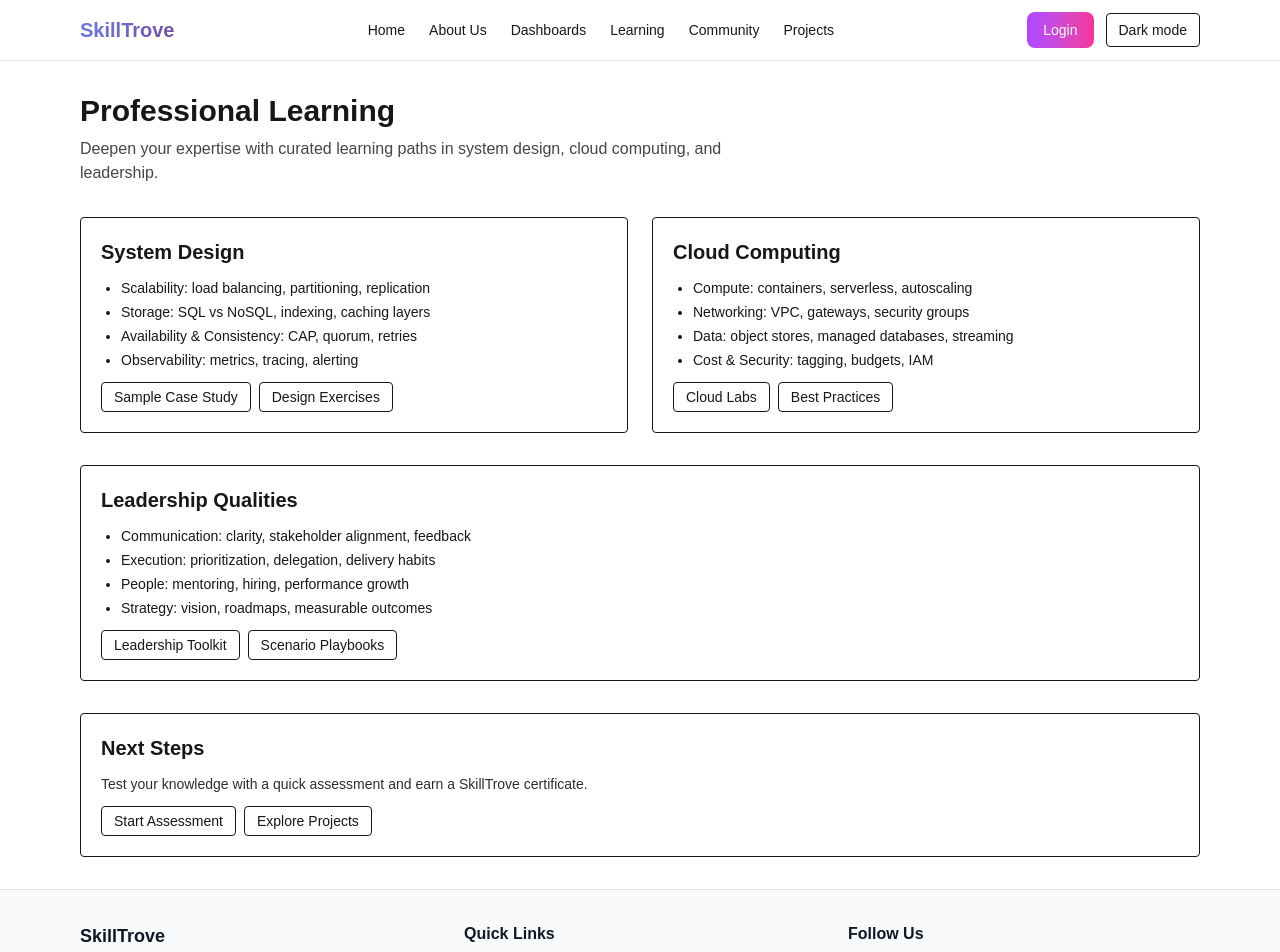
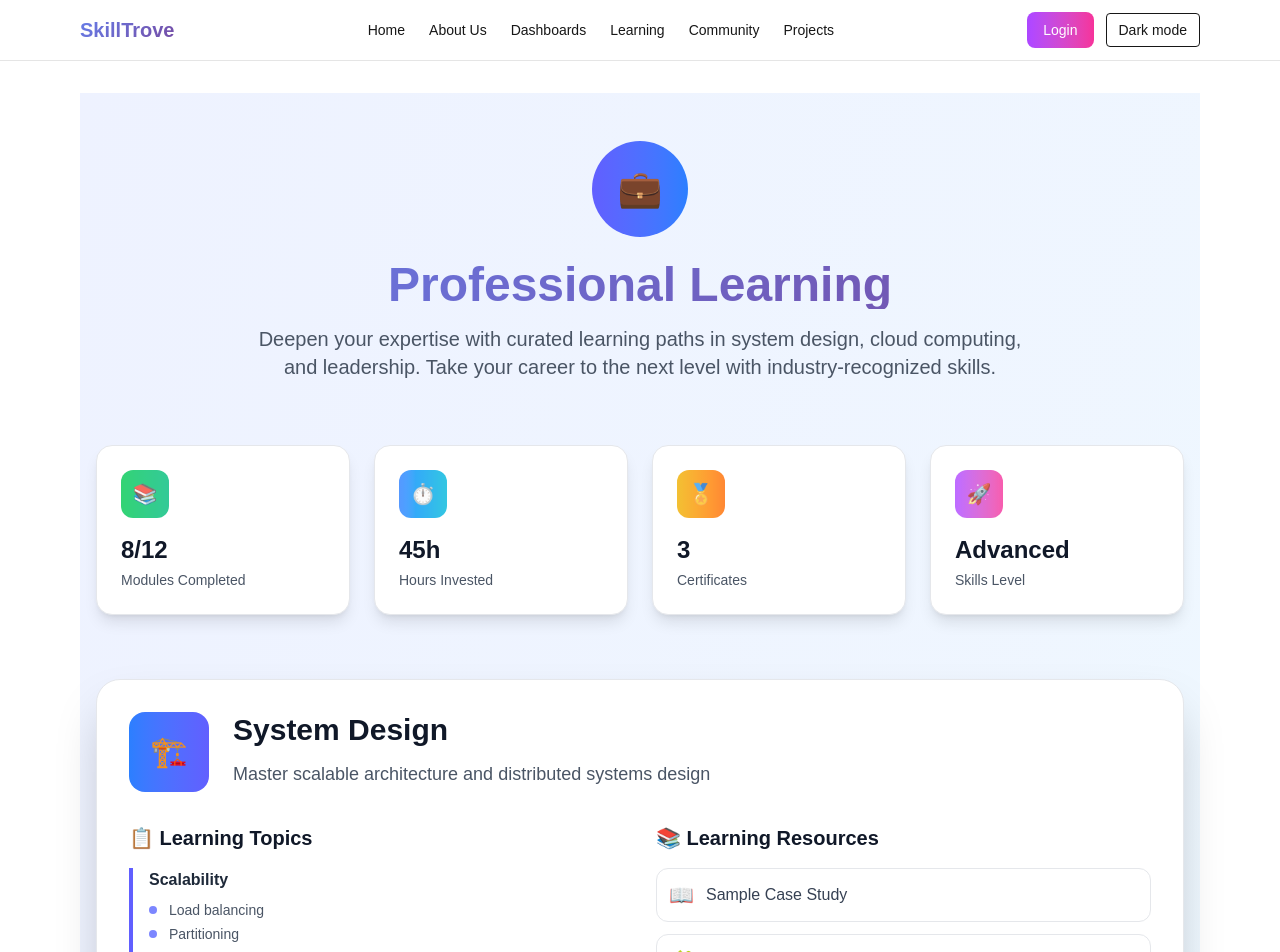
Before and after one commit to sarayu1201/SkillTrove, a Next.js app in the folder ideaspark-skilltrove/: page /learn/professional in a window 1280 px wide. Shown: the top 952 px of the page. Built offline with nearby package versions, Linux system fonts and the light colour scheme.

Commit message:
Refactor professional learning page with enhanced design and detailed learning paths
Co-authored-by: allampallisarayu64 <allampallisarayu64@gmail.com>

```diff
--- a/ideaspark-skilltrove/src/app/learn/professional/page.tsx
+++ b/ideaspark-skilltrove/src/app/learn/professional/page.tsx
@@ -1,63 +1,223 @@
 export default function ProfessionalLearningPage() {
+  const learningPaths = [
+    {
+      title: "System Design",
+      icon: "🏗️",
+      color: "from-blue-500 to-indigo-500",
+      description: "Master scalable architecture and distributed systems design",
+      topics: [
+        { name: "Scalability", items: ["Load balancing", "Partitioning", "Replication", "Horizontal scaling"] },
+        { name: "Storage", items: ["SQL vs NoSQL", "Indexing strategies", "Caching layers", "Data modeling"] },
+        { name: "Availability", items: ["CAP theorem", "Quorum systems", "Retry mechanisms", "Circuit breakers"] },
+        { name: "Observability", items: ["Metrics collection", "Distributed tracing", "Alerting systems", "Performance monitoring"] }
+      ],
+      resources: [
+        { name: "Sample Case Study", type: "📖", href: "#" },
+        { name: "Design Exercises", type: "🧩", href: "#" },
+        { name: "Architecture Patterns", type: "📐", href: "#" }
+      ]
+    },
+    {
+      title: "Cloud Computing",
+      icon: "☁️",
+      color: "from-green-500 to-teal-500",
+      description: "Learn modern cloud platforms and infrastructure as code",
+      topics: [
+        { name: "Compute", items: ["Container orchestration", "Serverless functions", "Auto-scaling", "Microservices"] },
+        { name: "Networking", items: ["VPC design", "API gateways", "Security groups", "CDN optimization"] },
+        { name: "Data", items: ["Object storage", "Managed databases", "Streaming platforms", "Data lakes"] },
+        { name: "Security", items: ["IAM policies", "Encryption", "Compliance", "Threat detection"] }
+      ],
+      resources: [
+        { name: "Cloud Labs", type: "🔬", href: "#" },
+        { name: "Best Practices", type: "✅", href: "#" },
+        { name: "Cost Optimization", type: "💰", href: "#" }
+      ]
+    },
+    {
+      title: "Leadership Qualities",
+      icon: "👑",
+      color: "from-purple-500 to-pink-500",
+      description: "Develop essential leadership skills for technical teams",
+      topics: [
+        { name: "Communication", items: ["Clear messaging", "Stakeholder alignment", "Feedback culture", "Presentation skills"] },
+        { name: "Execution", items: ["Priority management", "Delegation", "Delivery habits", "Risk mitigation"] },
+        { name: "People Management", items: ["Mentoring", "Hiring strategies", "Performance growth", "Team building"] },
+        { name: "Strategic Thinking", items: ["Vision setting", "Roadmap planning", "Measurable outcomes", "Innovation"] }
+      ],
+      resources: [
+        { name: "Leadership Toolkit", type: "🛠️", href: "#" },
+        { name: "Scenario Playbooks", type: "📚", href: "#" },
+        { name: "Case Studies", type: "📖", href: "#" }
+      ]
+    }
+  ];
+
+  const progressStats = [
+    { label: "Modules Completed", value: "8/12", icon: "📚", color: "from-green-500 to-emerald-500" },
+    { label: "Hours Invested", value: "45h", icon: "⏱️", color: "from-blue-500 to-cyan-500" },
+    { label: "Certificates", value: "3", icon: "🏅", color: "from-yellow-500 to-orange-500" },
+    { label: "Skills Level", value: "Advanced", icon: "🚀", color: "from-purple-500 to-pink-500" }
+  ];
+
   return (
-    <div className="space-y-8">
-      <header className="space-y-2">
-        <h1 className="text-3xl font-bold">Professional Learning</h1>
-        <p className="opacity-80 max-w-2xl">Deepen your expertise with curated learning paths in system design, cloud computing, and leadership.</p>
-      </header>
+    <div className="min-h-screen bg-gradient-to-br from-indigo-50 via-blue-50 to-cyan-50 dark:from-gray-900 dark:via-indigo-900 dark:to-blue-900">
+      <div className="max-w-6xl mx-auto px-4 py-12">
+        {/* Header */}
+        <div className="text-center mb-16 animate-fadeInUp">
+          <div className="w-24 h-24 mx-auto mb-6 bg-gradient-to-r from-indigo-500 to-blue-500 rounded-full flex items-center justify-center text-4xl">
+            💼
+          </div>
+          <h1 className="text-5xl font-bold gradient-text mb-4">Professional Learning</h1>
+          <p className="text-xl text-gray-600 dark:text-gray-300 max-w-3xl mx-auto">
+            Deepen your expertise with curated learning paths in system design, cloud computing, and leadership.
+            Take your career to the next level with industry-recognized skills.
+          </p>
+        </div>
 
-      <section className="grid md:grid-cols-2 gap-6">
-        <div className="border rounded p-5 space-y-3">
-          <h2 className="text-xl font-semibold">System Design</h2>
-          <ul className="list-disc pl-5 space-y-1 text-sm">
-            <li>Scalability: load balancing, partitioning, replication</li>
-            <li>Storage: SQL vs NoSQL, indexing, caching layers</li>
-            <li>Availability & Consistency: CAP, quorum, retries</li>
-            <li>Observability: metrics, tracing, alerting</li>
-          </ul>
-          <div className="flex gap-2 text-sm">
-            <a className="border rounded px-3 py-1" href="#">Sample Case Study</a>
-            <a className="border rounded px-3 py-1" href="#">Design Exercises</a>
+        {/* Progress Stats */}
+        <div className="grid sm:grid-cols-2 lg:grid-cols-4 gap-6 mb-16">
+          {progressStats.map((stat, index) => (
+            <div
+              key={stat.label}
+              className="bg-white dark:bg-gray-800 rounded-2xl p-6 shadow-lg border border-gray-200 dark:border-gray-700 transform hover:scale-105 transition-all duration-300"
+              style={{ animationDelay: `${index * 0.1}s` }}
+            >
+              <div className={`w-12 h-12 rounded-xl bg-gradient-to-r ${stat.color} flex items-center justify-center text-xl mb-4 animate-pulse`}>
+                {stat.icon}
+              </div>
+              <div className="text-2xl font-bold text-gray-900 dark:text-white mb-1">{stat.value}</div>
+              <div className="text-sm text-gray-600 dark:text-gray-300">{stat.label}</div>
+            </div>
+          ))}
+        </div>
+
+        {/* Learning Paths */}
+        <div className="space-y-12 mb-16">
+          {learningPaths.map((path, index) => (
+            <div
+              key={path.title}
+              className="bg-white dark:bg-gray-800 rounded-3xl p-8 shadow-2xl border border-gray-200 dark:border-gray-700"
+              style={{ animationDelay: `${index * 0.1}s` }}
+            >
+              <div className="flex items-start gap-6 mb-8">
+                <div className={`w-20 h-20 rounded-2xl bg-gradient-to-r ${path.color} flex items-center justify-center text-3xl flex-shrink-0`}>
+                  {path.icon}
+                </div>
+                <div className="flex-1">
+                  <h2 className="text-3xl font-bold mb-3 text-gray-900 dark:text-white">{path.title}</h2>
+                  <p className="text-lg text-gray-600 dark:text-gray-300 leading-relaxed">{path.description}</p>
+                </div>
+              </div>
+
+              <div className="grid lg:grid-cols-2 gap-8 mb-8">
+                <div>
+                  <h3 className="text-xl font-bold mb-4 text-gray-900 dark:text-white">📋 Learning Topics</h3>
+                  <div className="space-y-4">
+                    {path.topics.map((topic, idx) => (
+                      <div key={topic.name} className="border-l-4 border-indigo-500 pl-4">
+                        <h4 className="font-semibold text-gray-800 dark:text-gray-200 mb-2">{topic.name}</h4>
+                        <ul className="space-y-1">
+                          {topic.items.map((item, itemIdx) => (
+                            <li key={itemIdx} className="flex items-center text-sm text-gray-600 dark:text-gray-400">
+                              <span className="w-2 h-2 bg-indigo-400 rounded-full mr-3"></span>
+                              {item}
+                            </li>
+                          ))}
+                        </ul>
+                      </div>
+                    ))}
+                  </div>
+                </div>
+
+                <div>
+                  <h3 className="text-xl font-bold mb-4 text-gray-900 dark:text-white">📚 Learning Resources</h3>
+                  <div className="space-y-3">
+                    {path.resources.map((resource, idx) => (
+                      <a
+                        key={resource.name}
+                        href={resource.href}
+                        className="flex items-center p-3 rounded-xl border border-gray-200 dark:border-gray-600 hover:border-indigo-300 dark:hover:border-indigo-500 hover:bg-indigo-50 dark:hover:bg-indigo-900/20 transition-all duration-300 group"
+                      >
+                        <span className="text-xl mr-3">{resource.type}</span>
+                        <span className="font-medium text-gray-700 dark:text-gray-300 group-hover:text-indigo-600 dark:group-hover:text-indigo-400 transition-colors">
+                          {resource.name}
+                        </span>
+                        <span className="ml-auto text-indigo-500 opacity-0 group-hover:opacity-100 transition-opacity">→</span>
+                      </a>
+                    ))}
+                  </div>
+                </div>
+              </div>
+
+              <div className="border-t border-gray-200 dark:border-gray-700 pt-6">
+                <div className="flex flex-wrap gap-3">
+                  <a
+                    href="/quiz/professional"
+                    className="px-6 py-3 bg-gradient-to-r from-indigo-500 to-blue-500 text-white rounded-xl font-semibold hover:from-indigo-600 hover:to-blue-600 transition-all duration-300 transform hover:scale-105"
+                  >
+                    🎯 Take Assessment
+                  </a>
+                  <a
+                    href="/projects"
+                    className="px-6 py-3 border-2 border-indigo-500 text-indigo-600 dark:text-indigo-400 rounded-xl font-semibold hover:bg-indigo-500 hover:text-white transition-all duration-300"
+                  >
+                    🚀 Practice Projects
+                  </a>
+                </div>
+              </div>
+            </div>
+          ))}
+        </div>
+
+        {/* Next Steps Section */}
+        <div className="mb-16">
+          <div className="bg-gradient-to-r from-indigo-600 to-blue-600 rounded-3xl p-8 text-white">
+            <h2 className="text-3xl font-bold mb-4 text-center">Ready to Advance Your Career?</h2>
+            <p className="text-lg mb-8 text-center opacity-90 max-w-2xl mx-auto">
+              Complete your learning journey and earn industry-recognized SkillTrove certificates
+            </p>
+            <div className="flex flex-col sm:flex-row justify-center gap-4">
+              <a
+                href="/quiz/professional"
+                className="px-8 py-3 bg-white text-indigo-600 rounded-lg font-semibold hover:bg-gray-100 transition-colors duration-300"
+              >
+                🎯 Start Assessment
+              </a>
+              <a
+                href="/projects"
+                className="px-8 py-3 border border-white text-white rounded-lg font-semibold hover:bg-white hover:text-indigo-600 transition-colors duration-300"
+              >
+                🚀 Explore Projects
+              </a>
+            </div>
           </div>
         </div>
 
-        <div className="border rounded p-5 space-y-3">
-          <h2 className="text-xl font-semibold">Cloud Computing</h2>
-          <ul className="list-disc pl-5 space-y-1 text-sm">
-            <li>Compute: containers, serverless, autoscaling</li>
-            <li>Networking: VPC, gateways, security groups</li>
-            <li>Data: object stores, managed databases, streaming</li>
-            <li>Cost & Security: tagging, budgets, IAM</li>
-          </ul>
-          <div className="flex gap-2 text-sm">
-            <a className="border rounded px-3 py-1" href="#">Cloud Labs</a>
-            <a className="border rounded px-3 py-1" href="#">Best Practices</a>
+        {/* Learning Tips */}
+        <div className="text-center">
+          <div className="bg-white dark:bg-gray-800 rounded-3xl p-8 shadow-2xl border border-gray-200 dark:border-gray-700">
+            <h3 className="text-2xl font-bold mb-4 text-gray-900 dark:text-white">💡 Pro Learning Tips</h3>
+            <div className="grid md:grid-cols-3 gap-6">
+              <div>
+                <div className="text-3xl mb-3">📅</div>
+                <h4 className="font-semibold mb-2 text-gray-800 dark:text-gray-200">Consistent Practice</h4>
+                <p className="text-sm text-gray-600 dark:text-gray-400">Dedicate 1-2 hours daily for maximum retention</p>
+              </div>
+              <div>
+                <div className="text-3xl mb-3">🤝</div>
+                <h4 className="font-semibold mb-2 text-gray-800 dark:text-gray-200">Peer Learning</h4>
+                <p className="text-sm text-gray-600 dark:text-gray-400">Join study groups and share knowledge</p>
+              </div>
+              <div>
+                <div className="text-3xl mb-3">🎯</div>
+                <h4 className="font-semibold mb-2 text-gray-800 dark:text-gray-200">Real Projects</h4>
+                <p className="text-sm text-gray-600 dark:text-gray-400">Apply concepts to real-world scenarios</p>
+              </div>
+            </div>
           </div>
         </div>
-      </section>
-
-      <section className="border rounded p-5 space-y-3">
-        <h2 className="text-xl font-semibold">Leadership Qualities</h2>
-        <ul className="list-disc pl-5 space-y-1 text-sm">
-          <li>Communication: clarity, stakeholder alignment, feedback</li>
-          <li>Execution: prioritization, delegation, delivery habits</li>
-          <li>People: mentoring, hiring, performance growth</li>
-          <li>Strategy: vision, roadmaps, measurable outcomes</li>
-        </ul>
-        <div className="flex gap-2 text-sm">
-          <a className="border rounded px-3 py-1" href="#">Leadership Toolkit</a>
-          <a className="border rounded px-3 py-1" href="#">Scenario Playbooks</a>
-        </div>
-      </section>
-
-      <section className="border rounded p-5 space-y-3">
-        <h2 className="text-xl font-semibold">Next Steps</h2>
-        <p className="text-sm opacity-90">Test your knowledge with a quick assessment and earn a SkillTrove certificate.</p>
-        <div className="flex gap-2 text-sm">
-          <a className="border rounded px-3 py-1" href="/quiz/professional">Start Assessment</a>
-          <a className="border rounded px-3 py-1" href="/projects">Explore Projects</a>
-        </div>
-      </section>
+      </div>
     </div>
   );
 }
```
Also changed, not shown: 1 other file (tests, documents, lock files or other folders).
